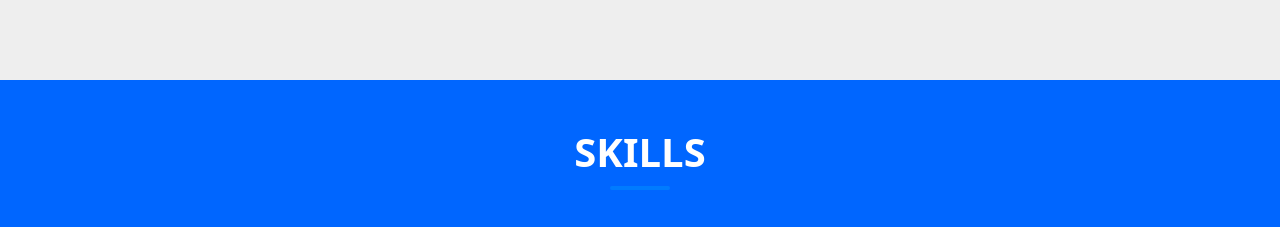
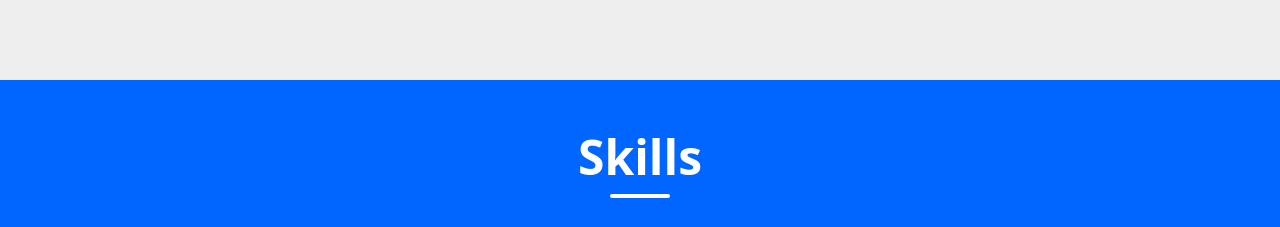
Before and after one commit to muzamal478/muzamal-portfolio, a plain HTML site: page index.html in a window 1280 px wide. Shown: the part 1600-1827 px from the top of the page. Drawn offline with nearby package versions, Linux system fonts and the light colour scheme.

Commit message:
fix bugs

```diff
--- a/index.html
+++ b/index.html
@@ -99,7 +99,7 @@
         <!-- Skills Section -->
     <section id="skills" class="skills py-5">
         <div class="container text-center">
-            <h2 class="section-title">Skills</h2>
+            <h2 class="section-title-skill">Skills</h2>
             <div class="row">
                 <!-- Card 1: Frontend Development -->
                 <div class="col-md-4">
--- a/styles.css
+++ b/styles.css
@@ -324,9 +324,27 @@ section {
 }
 
 .skills h2 {
-    font-size: 2.5rem;
+    font-size: 3.0rem;
     font-weight: bold;
     color: #ffffff;
+}
+.section-title-skill {
+    font-size: 2.5rem;
+    font-weight: 700;
+    color: #ffffff;
+    margin-bottom: 40px;
+    position: relative;
+    display: inline-block;
+}
+
+.section-title-skill::after {
+    content: "";
+    display: block;
+    width: 60px;
+    height: 4px;
+    background: #ffffff;
+    margin: 8px auto;
+    border-radius: 2px;
 }
 
 /* General Styling */
```
